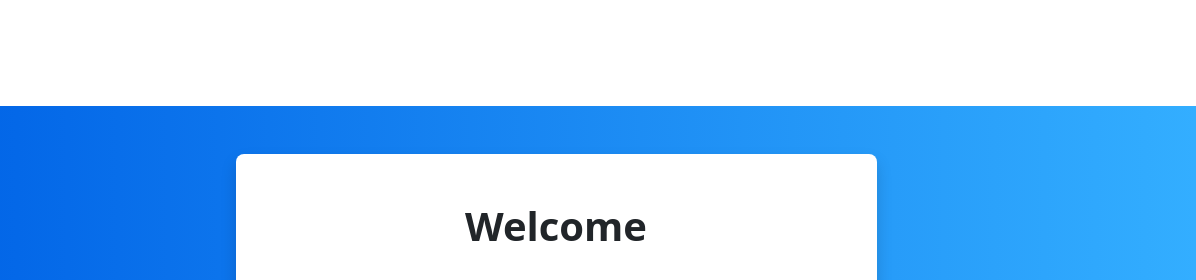
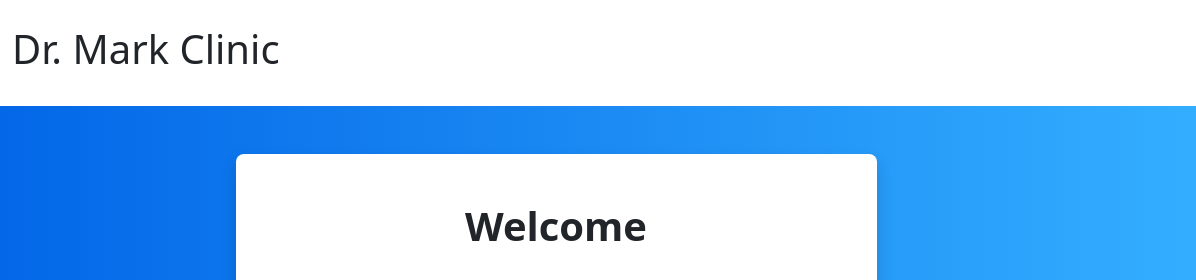
Before and after one commit to mfernandez0928/cliniccaresystem.github.io, a plain HTML site: page index.html in a window 1280 px wide. Shown: the top 280 px of the page, 84-1280 px from the left. Drawn offline with nearby package versions, Linux system fonts and the light colour scheme.

Commit message:
added company name

```diff
--- a/index.html
+++ b/index.html
@@ -14,6 +14,9 @@
       <a class="navbar-brand" href="#">
         <img src="images/logo.png" width="80" height="80" alt="">
       </a>
+      <div class="navbar-title me-auto">
+        <h1>Dr. Mark Clinic</h1>
+      </div>
     </nav>
 
     <div class="container">
```
Also changed, not shown: patient.html (+3 -0 lines).
